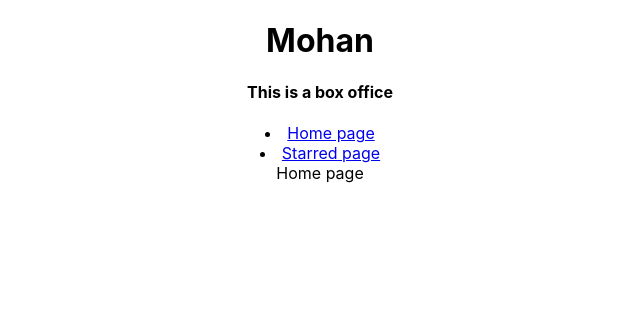
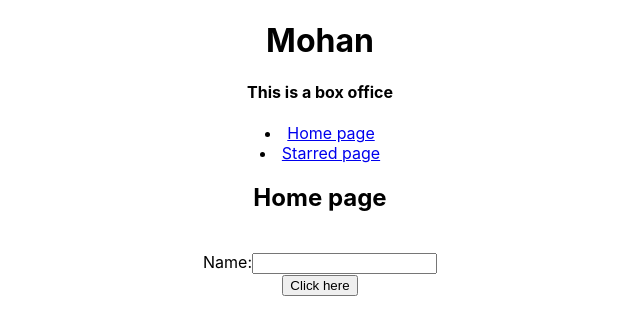
Before and after one commit to mohansai9121/box-office, a React (Create React App) app: page / in a window 1280 px wide. Shown: the top 334 px of the page, without its empty margins (320-960 px from the left). Built offline with nearby package versions, Linux system fonts and the light colour scheme.

Commit message:
Connected to API to get started with search

```diff
--- a/src/pages/Home.jsx
+++ b/src/pages/Home.jsx
@@ -1,10 +1,26 @@
-import React from 'react'
+import React, { useState } from 'react'
 //import { Link } from 'react-router-dom'
 
 const Home = () => {
+  const [searchStr, setSearchStr] = useState('')
+  const searchHandler = (e) =>{
+    console.log(e.target.value)
+    setSearchStr(e.target.value)
+  }
+  const search=async (e)=>{
+    e.preventDefault()
+    const response = await fetch(`https://api.tvmaze.com/search/shows?q=${searchStr}`)
+    const body = response.json()
+    console.log(body)
+  }
   return (
     <div>
-      <center>Home page<br></br>
+      <center><h2>Home page</h2><br></br>
+      <form onSubmit={search}>
+        <label>Name:</label>
+        <input value={searchStr} type='text' onChange={searchHandler}/><br></br>
+        <button onClick={search}>Click here</button>
+      </form>
       </center>
     </div>
   )
--- a/src/pages/Starred.jsx
+++ b/src/pages/Starred.jsx
@@ -4,7 +4,7 @@ import React from 'react'
 const Starred = () => {
   return (
     <div>
-      <center>Starred page<br></br>
+      <center><h2>Starred page</h2><br></br>
       </center>
     </div>
   )
```
